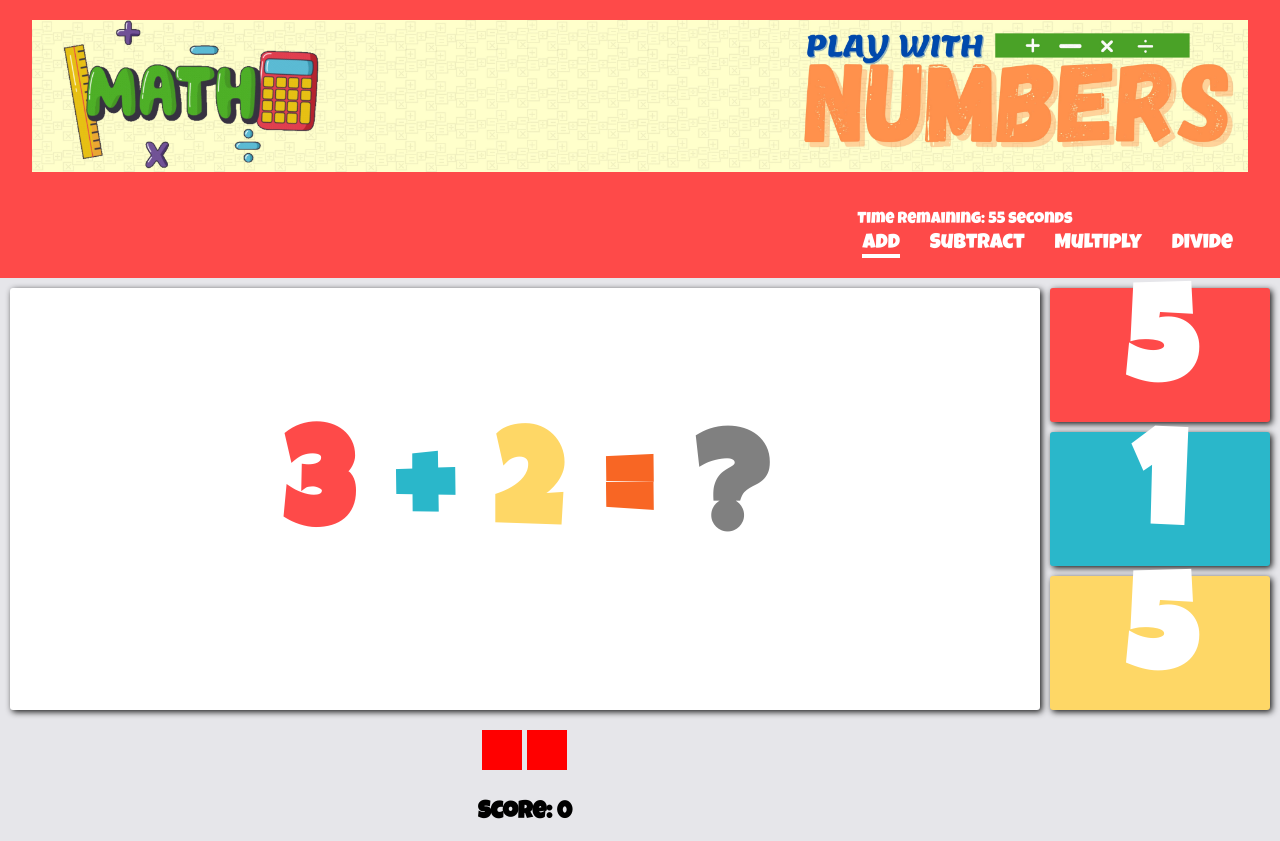
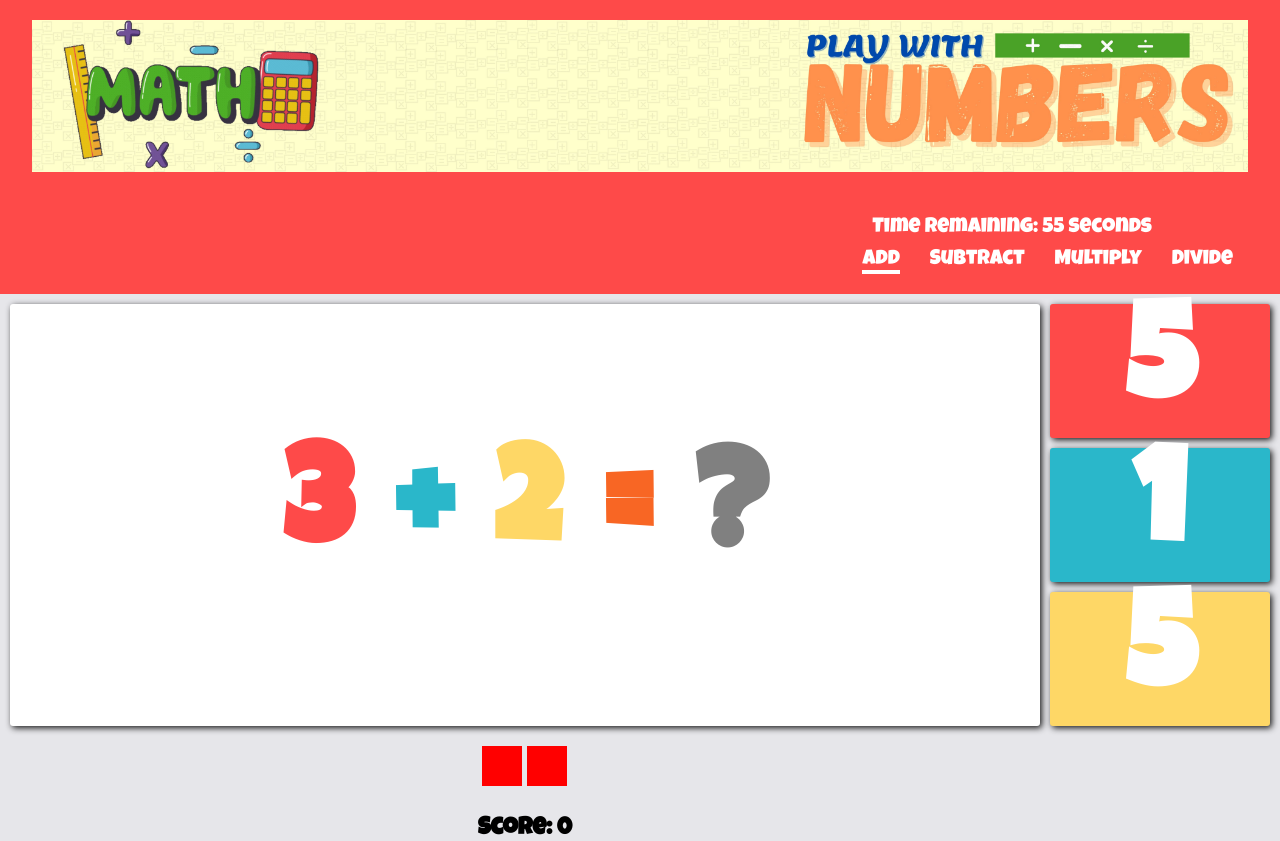
Before and after one commit to Krunal-375/Ro706.github.io, a plain HTML site: page add.html in a window 1280 px wide. Drawn offline with Linux system fonts and the light colour scheme.

Commit message:
Update add.html

```diff
--- a/add.html
+++ b/add.html
@@ -24,9 +24,9 @@
       </div>
       <div class="nav">
         <nav>
-            <center><div class="timer">Time remaining: <span id="time-remaining">60</span> seconds</div></center>
-            <br>
           <ul>
+            <li><center><div class="timer">Time remaining: <span id="time-remaining">60</span> seconds</div></center>
+            </li><br><br>
             <li class="current"><a href="add.html">Add</a></li>
             <li><a href="subtract.html">Subtract</a></li>
             <li><a href="multiply.html">Multiply</a></li>
```
